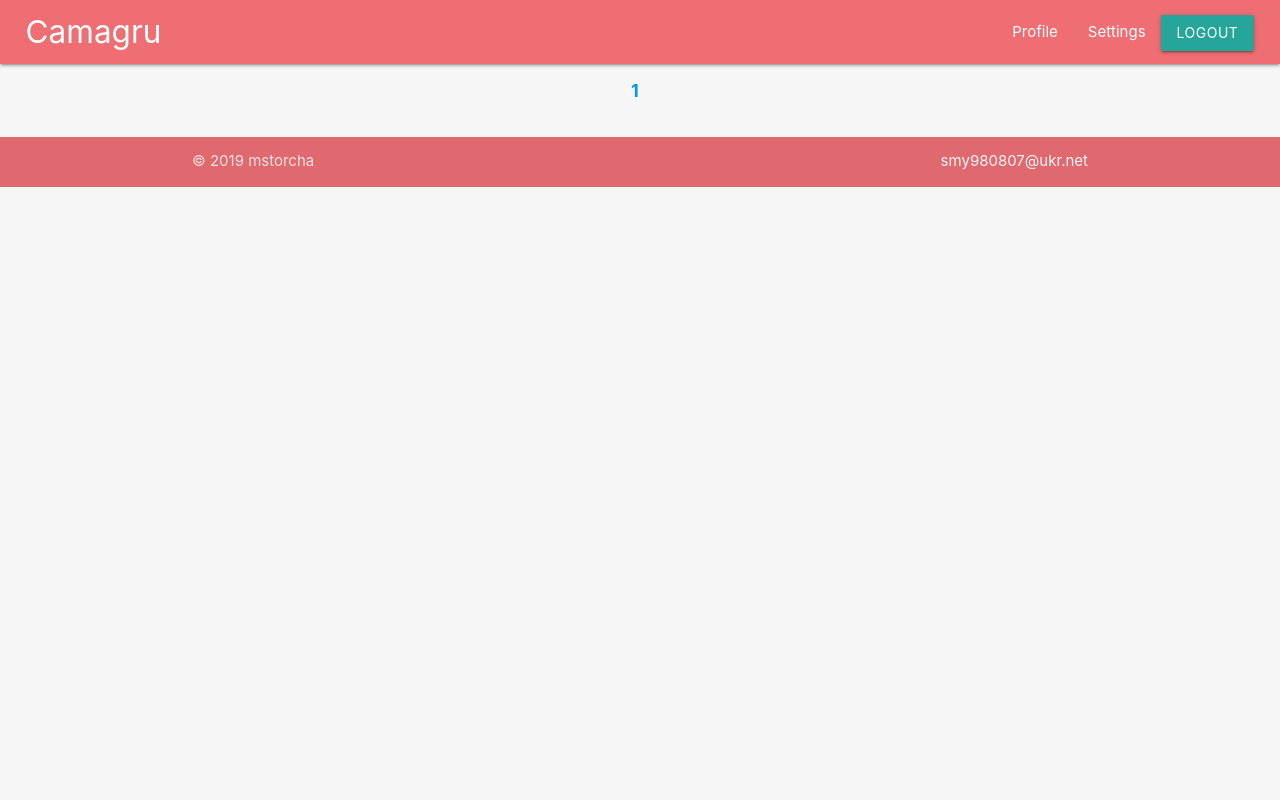
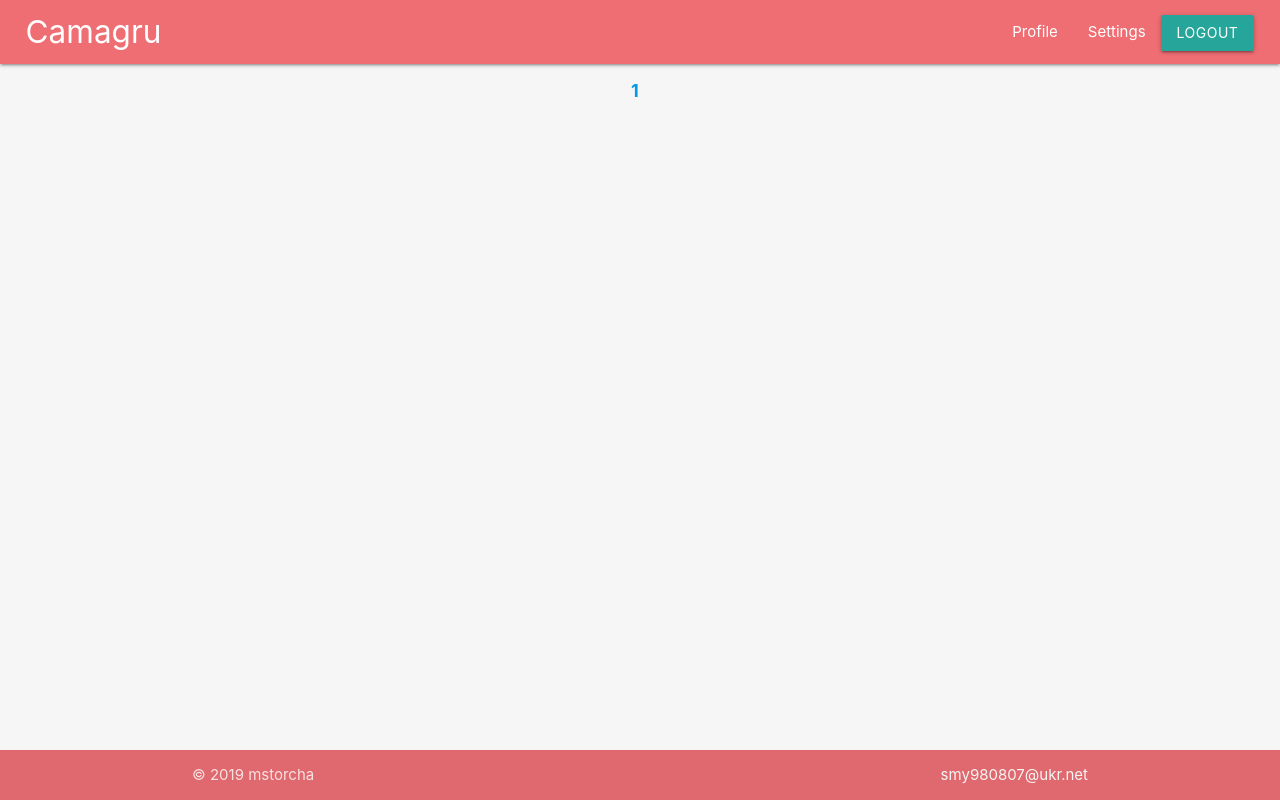
Before and after one commit to strorch/camagru, a PHP site: page / in a window 1280 px wide. Run offline with PHP 8.4, Linux system fonts and the light colour scheme; the visitor is signed in with stand-in values (Sample User, id 1); data that the repository does not hold is empty; some libraries are stand-ins or nearby versions.

Commit message:
bugs fixing

```diff
--- a/assets/css/front_page.css
+++ b/assets/css/front_page.css
@@ -60,3 +60,12 @@ body {
 .pagination-item {
     margin-right: 10px;
 }
+
+body {
+    display: flex;
+    min-height: 100vh;
+    flex-direction: column;
+}
+main {
+    flex: 1 0 auto;
+}
--- a/assets/js/pictureActions.js
+++ b/assets/js/pictureActions.js
@@ -23,7 +23,7 @@ const sendCommentInit = () => {
                         return ;
                     }
 
-                    document.getElementById('comments-block').innerHTML = e.comments;
+                    document.querySelector(`div.comments-block[id="${post_id}"]`).innerHTML = e.comments;
                 })
                 .catch(e => {
                     console.log(e);
--- a/src/blades/header.php
+++ b/src/blades/header.php
@@ -26,11 +26,13 @@ use core\View;
 <div id="head">
     <?php $this->includeChild('head') ?>
 </div>
-<div class="container">
-    <div class="main">
-        <?= $childString ?>
+<main>
+    <div class="container">
+        <div class="main">
+            <?= $childString ?>
+        </div>
     </div>
-</div>
+</main>
 
 <footer class="page-footer">
     <div class="footer-copyright">
--- a/src/blades/index.php
+++ b/src/blades/index.php
@@ -52,7 +52,7 @@ $this->setParent('header');
                             </div>
                         </div>
                     </div>
-                    <div id="comments-block" class="comments-block row">
+                    <div id="<?= $post['pict_id'] ?>" class="comments-block row">
                         <?php foreach ($post['comments'] as $comment): ?>
                             <div class="comment-div col s8 offset-s4 " id="<?= $comment['comment_id'] ?>">
                                 <b><?= htmlspecialchars($comment['login']) ?>:</b>  <?= htmlspecialchars($comment['comment']) ?>
--- a/src/helpers/UserValidator.php
+++ b/src/helpers/UserValidator.php
@@ -8,6 +8,17 @@ use Exception;
 
 class UserValidator
 {
+
+    /**
+     * @param array $user
+     */
+    public static function registerSession(array $user): void
+    {
+        foreach (['id', 'login', 'password', 'log_stat', 'notifications'] as $attr) {
+            $_SESSION[$attr] = $user[$attr];
+        }
+    }
+
     public static function username(string $login)
     {
         if (strlen($login) < 6 || empty(preg_match("/^[a-zA-Z ]*$/", $login))) {
--- a/src/models/User.php
+++ b/src/models/User.php
@@ -22,6 +22,9 @@ class User extends Model
      */
     public function getUserLoginInfo(): bool
     {
+        if (!empty($_SESSION['login'])) {
+            UserValidator::registerSession($this->getAccountInfo($_SESSION['id']));
+        }
         return !empty($_SESSION['login']);
     }
 
```
Also changed, not shown: src/controllers/AuthController.php (+3 -12 lines), src/controllers/PostsController.php (+8 -2 lines).
